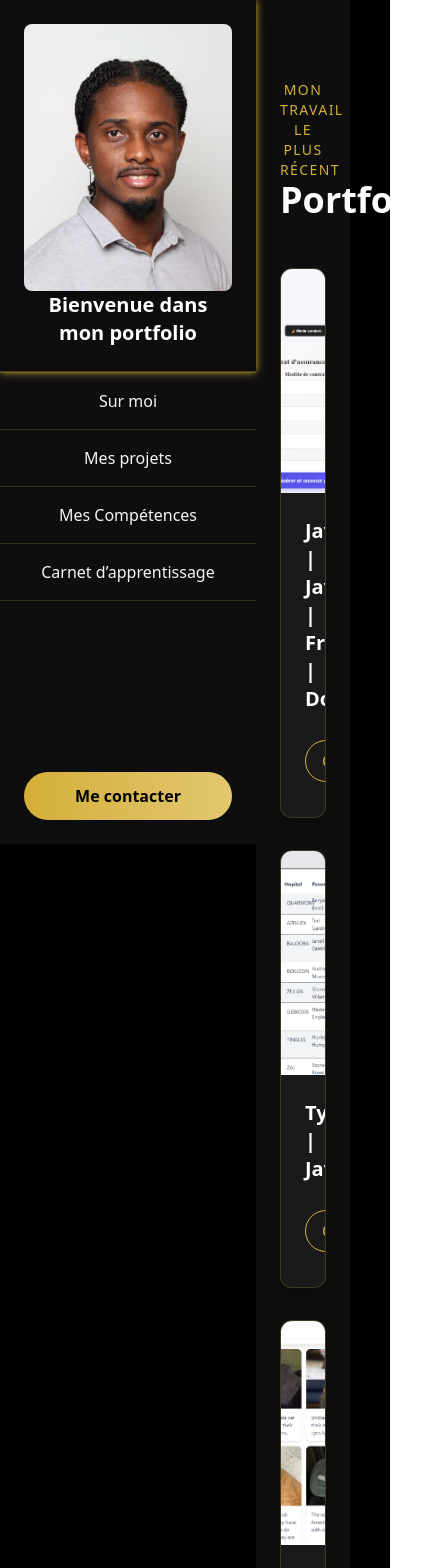
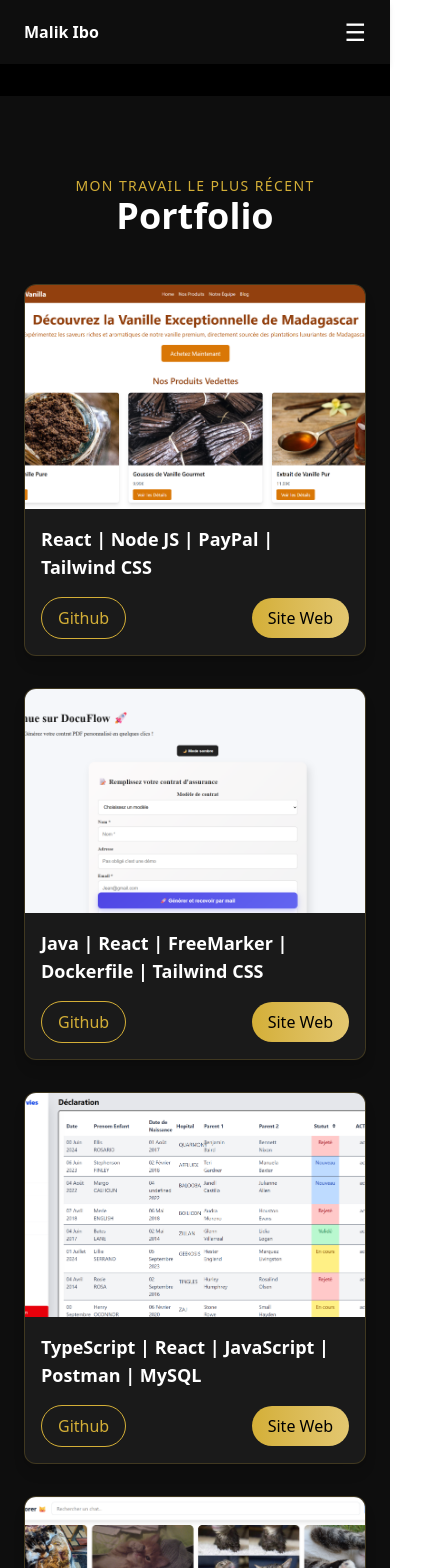
Before and after one commit to Malik971/Malik-porfolio, a React (Vite) app: page /private/Projet in a window 390 px wide. Shown: the top 1568 px of the page, 437 px wide, since content can reach past the window. Built offline with nearby package versions, Linux system fonts and the light colour scheme.

Commit message:
Version mobile créer

```diff
--- a/src/layout/PrivateLayout.tsx
+++ b/src/layout/PrivateLayout.tsx
@@ -1,13 +1,12 @@
 import { Outlet } from "react-router";
-import Nav from "../pages/Nav";
+import Nav from "../pages/Navigation/Nav";
 
 function PrivateLayout() {
   return (
     <section className="min-h-screen">
       <Nav />
-      <main className="wrapper pl-64 pr-10">
-        <header className="flex justify-between text-2xl font-bold">
-        </header>
+      <main className="wrapper pt-20 md:pt-0 md:pl-64">
+        <header className="flex justify-between text-2xl font-bold mb-4" />
         <Outlet />
       </main>
     </section>
--- a/src/pages/Header.tsx
+++ b/src/pages/Header.tsx
@@ -1,16 +1,19 @@
 import photoMalik from "../assets/img_Malik.jpg";
+import { motion } from "framer-motion";
 
 function Header() {
   return (
     <header>
-      <div className="">
+      <motion.div
+        className="rounded-lg shadow-xl"
+        whileHover={{ boxShadow: "0 0 8px #d4af37" }}
+        transition={{ duration: 0.1, ease: "easeInOut" }}
+      >
         <div className="ademir">
           <img src={photoMalik} className="rounded-lg shadow-xl" alt="img" />
-          <h1 className="text-xl font-extrabold">
-            Bienvenue dans mon portfolio
-          </h1>
         </div>
-      </div>
+      </motion.div>
+      <h1 className="text-xl font-extrabold">Bienvenue dans mon portfolio</h1>
     </header>
   );
 }
--- /dev/null
+++ b/src/pages/Navigation/DesktopNav.tsx
@@ -0,0 +1,59 @@
+import { useState } from "react";
+import { useNavigate } from "react-router-dom";
+import { motion, AnimatePresence } from "framer-motion";
+import { Link } from "react-router-dom";
+import { NAV_LINKS } from "../../utils/Nav_Link";
+import { Header } from "../header";
+
+function DesktopNav() {
+  const navigate = useNavigate();
+  return (
+    <nav className="hidden md:flex z-10 bg-[#0e0e0e] w-64 fixed flex-col justify-between text-center top-0 left-0 bottom-0 shadow-xl text-white font-medium">
+      {/* En-tête */}
+      <motion.div
+        className="p-6 border-b border-[#d4af37]/30"
+        whileHover={{ boxShadow: "0 0 8px #d4af37" }}
+        transition={{ duration: 0.1, ease: "easeInOut" }}
+      >
+        <Header />
+      </motion.div>
+
+      {/* Liens de navigation */}
+      <ul className="flex-1">
+        {NAV_LINKS.map(({ to, label }, index) => (
+          <motion.li
+            key={`navlink-${index}`}
+            className={`border-t border-[#d4af37]/20 ${
+              index === NAV_LINKS.length - 1 ? "border-b" : ""
+            }`}
+            whileHover={{ backgroundColor: "#1a1a1a" }}
+            transition={{ duration: 0.3 }}
+          >
+            <Link
+              to={to}
+              className="block px-6 py-4 text-[#f5f5f5] hover:text-[#d4af37] transition duration-300 ease-in-out"
+            >
+              {label}
+            </Link>
+          </motion.li>
+        ))}
+      </ul>
+
+      {/* Bouton contacter */}
+      <motion.div
+        className="p-6"
+        whileHover={{ scale: 1.05 }}
+        transition={{ duration: 0.3 }}
+      >
+        <button
+          onClick={() => navigate("/private/Contact")}
+          className="w-full bg-gradient-to-r from-[#d4af37] to-[#e3c770] text-black font-semibold py-3 rounded-full shadow hover:from-[#e3c770] hover:to-[#d4af37] transition duration-300"
+        >
+          Me contacter
+        </button>
+      </motion.div>
+    </nav>
+  );
+}
+
+export default DesktopNav;
--- /dev/null
+++ b/src/pages/Navigation/MobileNav.tsx
@@ -0,0 +1,59 @@
+import { useState } from "react";
+import { useNavigate } from "react-router-dom";
+import { motion, AnimatePresence } from "framer-motion";
+import { Link } from "react-router-dom";
+import { NAV_LINKS } from "../../utils/Nav_Link";
+
+function MobileNav() {
+  const [isOpen, setIsOpen] = useState(false);
+  const navigate = useNavigate();
+
+  return (
+    <div className="md:hidden fixed top-0 left-0 w-full z-50">
+      <div className="flex justify-between items-center bg-[#0e0e0e] text-white px-6 py-4 shadow-md">
+        <span className="font-bold">Malik Ibo</span>
+        <button onClick={() => setIsOpen(!isOpen)} className="text-2xl">
+          ☰
+        </button>
+      </div>
+
+      <AnimatePresence>
+        {isOpen && (
+          <motion.div
+            initial={{ height: 0, opacity: 0 }}
+            animate={{ height: "auto", opacity: 1 }}
+            exit={{ height: 0, opacity: 0 }}
+            className="bg-[#0e0e0e] text-white"
+          >
+            <ul className="flex flex-col items-center">
+              {NAV_LINKS.map(({ to, label }, i) => (
+                <li key={`mobile-link-${i}`} className="border-b border-[#d4af37]/30 w-full">
+                  <Link
+                    to={to}
+                    className="block px-6 py-4 w-full text-center hover:text-[#d4af37]"
+                    onClick={() => setIsOpen(false)}
+                  >
+                    {label}
+                  </Link>
+                </li>
+              ))}
+              <li className="w-full">
+                <button
+                  onClick={() => {
+                    setIsOpen(false);
+                    navigate("/private/Contact");
+                  }}
+                  className="w-full bg-gradient-to-r from-[#d4af37] to-[#e3c770] text-black font-semibold py-3"
+                >
+                  Me contacter
+                </button>
+              </li>
+            </ul>
+          </motion.div>
+        )}
+      </AnimatePresence>
+    </div>
+  );
+}
+
+export default MobileNav;
--- /dev/null
+++ b/src/pages/Navigation/Nav.tsx
@@ -0,0 +1,13 @@
+import DesktopNav from "./DesktopNav";
+import MobileNav from "./MobileNav";
+
+function Nav() {
+  return (
+    <>
+      <DesktopNav />
+      <MobileNav />
+    </>
+  );
+}
+
+export default Nav;
--- a/src/pages/Projet.tsx
+++ b/src/pages/Projet.tsx
@@ -1,5 +1,5 @@
 import IMG1 from "../assets/carnaval.jpg";
-import IMG2 from "../assets/1-removebg-preview.png";
+import IMG2 from "../assets/wim_photo.png";
 import IMG3 from "../assets/calculator.png";
 import IMG4 from "../assets/jeuchess.png";
 import IMG5 from "../assets/image_t-shirt_3D.jpg";
@@ -7,26 +7,34 @@ import IMG6 from "../assets/burger-baner.png";
 import IMG7 from "../assets/memeChat.png";
 import IMG8 from "../assets/gestion-naissances.png";
 import IMG9 from "../assets/DocuFlow.png";
+import IMG10 from "../assets/vanille_mada.png";
 
 const data = [
   {
+    id: 10,
+    image: IMG10,
+    title: "React | Node JS | PayPal |  Tailwind CSS",
+    github: "https://github.com/Malik971/mada-vanille",
+    demo: "https://mada-vanille.netlify.app/",
+  },
+  {
     id: 9,
     image: IMG9,
-    title: "Java | JavaScript | FreeMarker | Dockerfile",
+    title: "Java | React | FreeMarker | Dockerfile | Tailwind CSS",
     github: "https://github.com/Malik971/DocuflowPDF",
     demo: "https://documentpdf.netlify.app/",
   },
   {
     id: 8,
     image: IMG8,
-    title: "TypeScript | JavaScript",
+    title: "TypeScript | React | JavaScript | Postman | MySQL",
     github: "https://github.com/Malik971/gestion-naissances",
-    demo: "https://carnaval-montpellier.netlify.app/",
+    demo: "#",
   },
   {
     id: 7,
     image: IMG7,
-    title: "TypeScript | JavaScript | HTML | CSS",
+    title: "TypeScript | React | JavaScript | HTML | CSS",
     github: "https://github.com/Malik971/chat-random",
     demo: "https://carnaval-montpellier.netlify.app/",
   },
@@ -84,15 +92,15 @@ const Projet = () => {
         <h2 className="text-4xl font-bold">Portfolio</h2>
       </div>
 
-      <div className="container mx-auto grid grid-cols-1 sm:grid-cols-2 lg:grid-cols-3 gap-8 max-w-6xl">
+      <div className="container mx-auto grid grid-cols-1 sm:grid-cols-2 lg:grid-cols-4 gap-8 max-w-6xl">
         {data.map(({ id, image, title, github, demo }) => (
           <div
             key={id}
             className="bg-[#1a1a1a] border border-[#d4af37]/20 rounded-xl overflow-hidden shadow-lg hover:shadow-[0_0_15px_#d4af37] transition duration-300"
           >
             <img src={image} alt={title} className="w-full h-56 object-cover" />
-            <div className="p-6">
-              <h3 className="text-xl font-semibold mb-4">{title}</h3>
+            <div className="p-4">
+              <h3 className="text-lg font-semibold mb-4">{title}</h3>
               <div className="flex justify-between items-center">
                 <a
                   href={github}
```
Also changed, not shown: src/assets/vanille_mada.png (added), src/assets/wim_photo.png (added).
